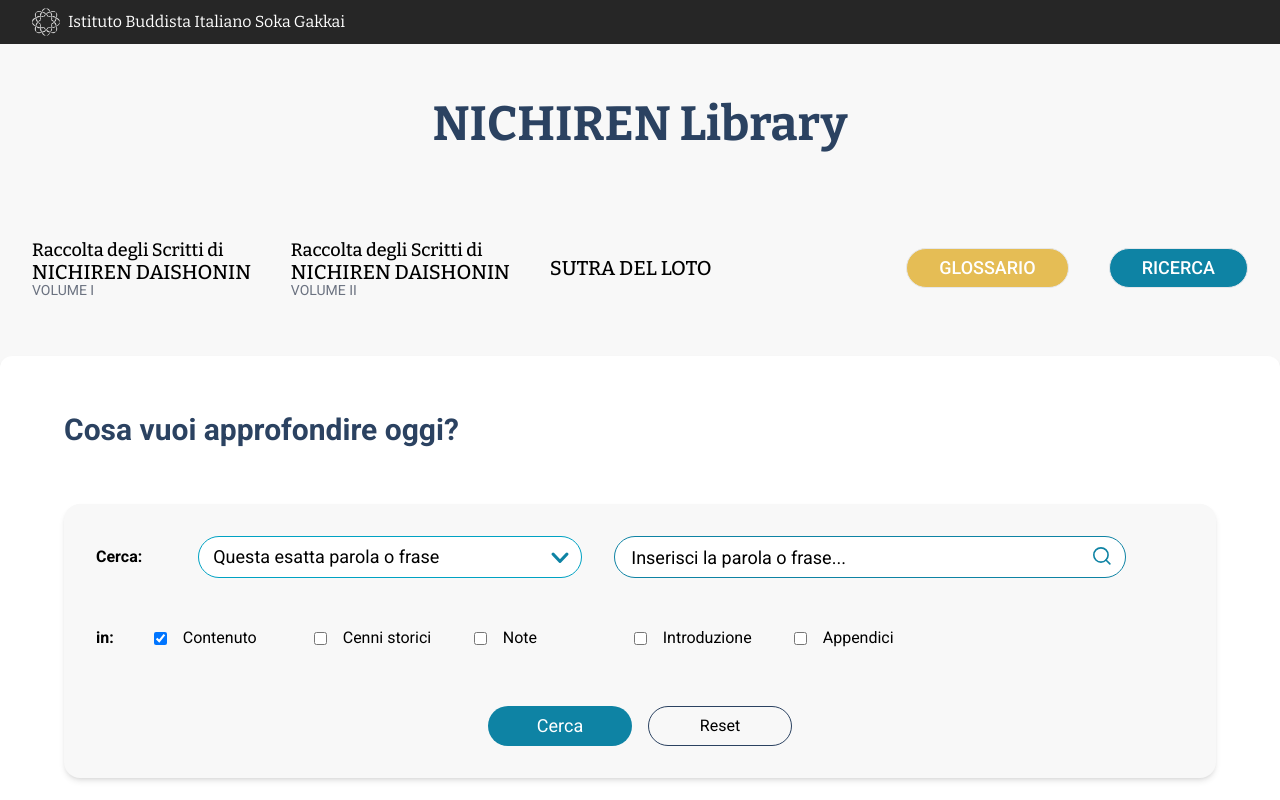
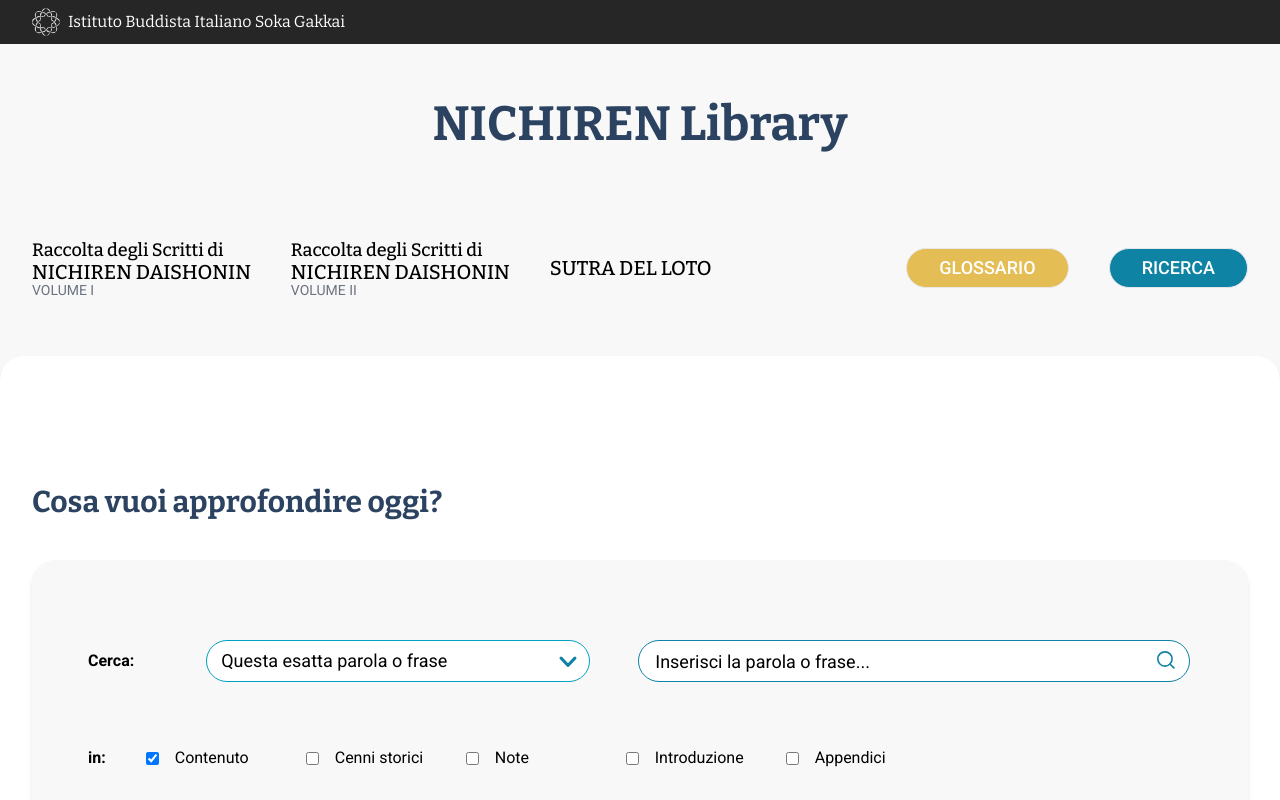
Before and after one commit to upalatucci/biblioteca-nextjs, a Next.js app: page /ricerca-avanzata in a window 1280 px wide. Shown: the top 800 px of the page. Built offline with nearby package versions, Linux system fonts and the light colour scheme.

Commit message:
Fix: style search and results

```diff
--- a/components/AdvancedSearch/AdvancedSearch.tsx
+++ b/components/AdvancedSearch/AdvancedSearch.tsx
@@ -88,16 +88,16 @@ const AdvancedSearch: FC<AdvancedSearchType> = ({ loading }) => {
   };
 
   return (
-    <div className="bg-white py-14 rounded-xl shadow-md mb-20">
-      <form onSubmit={onSubmit} className="mx-auto max-w-6xl pb-10 mb-10">
-        <section className="font-sans">
+    <div className="w-full bg-white rounded-3xl shadow-md py-20 mb-20 lg:py-32 px-8">
+      <form onSubmit={onSubmit} className="mx-auto max-w-[1400px]">
+        <section className="">
           <div className="container mx-auto">
-            <h2 className="text-3xl px-4 md:px-0 font-bold">
+            <h2 className="text-3xl px-4 pb-10 md:px-0 font-bold ">
               Cosa vuoi approfondire oggi?
             </h2>
 
-            <div className="rounded-2xl bg-defaultBg p-8 my-14 shadow-md flex flex-col items-center justify-evenly">
-              <div className="w-full flex flex-col md:flex-row items-center justify-start gap-4 mb-8">
+            <div className="font-sans rounded-3xl bg-defaultBg px-14 py-20 shadow-md flex flex-col items-center justify-evenly gap-12">
+              <div className="w-full flex flex-col md:flex-row items-center justify-start gap-8">
                 <span className="font-bold mr-10">Cerca:</span>
                 <Select
                   onChange={(newVal) =>
@@ -116,7 +116,7 @@ const AdvancedSearch: FC<AdvancedSearchType> = ({ loading }) => {
                 />
               </div>
 
-              <div className="pt-4 pb-8 flex w-full justify-start">
+              <div className="pt-4 flex w-full justify-start">
                 <span className="font-bold mb-6 mr-10">in:</span>
                 <div className="">
                   <div className="flex items-center justify-start flex-wrap">
@@ -190,7 +190,7 @@ const AdvancedSearch: FC<AdvancedSearchType> = ({ loading }) => {
 
               <div className="px-4 flex flex-wrap gap-4 items-center justify-center">
                 <button
-                  className="btn bg-primary hover:bg-primaryHover rounded-3xl w-36 h-10 text-white text-lg"
+                  className="btn bg-primary hover:bg-primaryHover rounded-3xl w-60 h-10 text-white text-lg"
                   type="submit"
                 >
                   <div className="flex items-center justify-center">
@@ -199,7 +199,7 @@ const AdvancedSearch: FC<AdvancedSearchType> = ({ loading }) => {
                 </button>
 
                 <button
-                  className="btn  rounded-3xl h-10 w-36 border border-secondary hover:text-white hover:bg-secondary"
+                  className="btn rounded-3xl h-10 w-60 border border-secondary hover:text-white hover:bg-secondary"
                   type="reset"
                   onClick={onReset}
                 >
--- a/components/Results/ResultTab.tsx
+++ b/components/Results/ResultTab.tsx
@@ -30,7 +30,7 @@ const CountLoading = ({ loading, count }) =>
   );
 
 const selectedTabClass =
-  "font-bold text-black !bg-white border border-gray-200 rounded-t-xl border-b-0 relative top-[0.5px] rounded-t-lg";
+  "font-bold text-black !bg-white border border-gray-200 rounded-t-3xl border-b-0 relative top-[0.5px]";
 
 const ResultTab: React.FC<ResultTabProps> = ({
   count,
@@ -43,10 +43,10 @@ const ResultTab: React.FC<ResultTabProps> = ({
 
   if (count === 0) {
     return (
-      <li className="mr-4 min-w-60 whitespace-pre">
+      <li className="mr-4 min-w-80 whitespace-pre">
         <a
           aria-current="page"
-          className={classNames("inline-block p-4 cursor-not-allowed")}
+          className={classNames("text-lg inline-block p-4 cursor-not-allowed")}
         >
           {title} <CountLoading loading={loading} count={count} />
         </a>
@@ -55,11 +55,11 @@ const ResultTab: React.FC<ResultTabProps> = ({
   }
 
   return (
-    <li className="mr-4 min-w-60 whitespace-pre">
+    <li className="mr-4 min-w-80 whitespace-pre">
       <Link href={createTabURL(router, tabKey)}>
         <a
           aria-current="page"
-          className={classNames("inline-block p-4", {
+          className={classNames("text-lg inline-block py-4 px-8", {
             [selectedTabClass]: active,
           })}
         >
--- a/components/Results/ResultsContainer.tsx
+++ b/components/Results/ResultsContainer.tsx
@@ -12,11 +12,11 @@ import { removeBook, removeRSNDParams } from "./utils";
 import TabFilters from "./TabFilters";
 
 const NoResults = () => (
-  <div className="bg-white shadow-md rounded-3xl">
-    <div className="px-8 md:px-20 xl:px-0 md:max-w-6xl mx-auto py-20">
-      <h2 className="text-3xl md:text-4xl px-4 font-bold">
+  <div className="border-b border-gray-400 bg-white px-8 shadow-md rounded-3xl">
+    <div className="md:px-20 xl:px-0 mx-auto max-w-[1400px] py-20">
+      <h3 className="text-3xl md:text-4xl px-4 font-bold">
         Spiacenti nessun risultato trovato
-      </h2>
+      </h3>
     </div>
   </div>
 );
@@ -26,8 +26,8 @@ const removeParams = (routerPath: string, book: string) => {
 };
 
 const NoResultsForThatBook = ({ router }) => (
-  <div className="bg-white shadow-md rounded-3xl">
-    <div className="px-8 md:px-20 xl:px-0 md:max-w-6xl mx-auto py-20">
+  <div className="border-b border-gray-400 bg-white px-8 shadow-md rounded-3xl">
+    <div className="md:px-20 xl:px-0 mx-auto max-w-[1400px] py-20">
       <div className="my-4">
         <h3 className="text-lg px-4 font-bold">
           Spiacenti nessun risultato per questa fonte:{" "}
@@ -70,10 +70,10 @@ const ResultsContainer: React.FC<ResultsContainerProps> = ({
   }
 
   return (
-    <div className="bg-white shadow-md rounded-3xl">
-      <div className="px-8 md:px-20 xl:px-0 md:max-w-6xl mx-auto pt-20">
+    <div className="border-b border-gray-400 bg-white px-8 shadow-md rounded-3xl">
+      <div className="md:px-20 xl:px-0 mx-auto max-w-[1400px] pt-20">
         <TabFilters />
-        <ul className="divide-y-2 divide-dashed mb-10 mx-auto bg-defaultBg  rounded-xl shadow-md  px-4 md:px-10 py-8">
+        <ul className="divide-y-2 divide-dashed mb-10 mx-auto bg-defaultBg  rounded-3xl shadow-md  px-4 md:px-10 py-8">
           {searchedPosts?.map((postResult) => (
             <PostResult key={postResult.id} post={postResult} />
           ))}
--- a/components/Results/ResultsHeader.tsx
+++ b/components/Results/ResultsHeader.tsx
@@ -30,7 +30,7 @@ const ResultsHeader: React.FC<ResultsHeaderProps> = ({ data, loading }) => {
   const totalCount = rsndCount + sdlCount + glossaryCount;
 
   return (
-    <ul className="flex overflow-x-auto overflow-y-hidden text-sm font-medium text-center font-sans text-gray-500 border-b border-gray-200 dark:border-gray-700 dark:text-gray-400 mx-auto px-8 md:px-20 xl:px-0 md:max-w-6xl">
+    <ul className="relative mb-[-1px] mx-auto max-w-[1400px] flex overflow-x-auto overflow-y-hidden text-sm text-center font-sans dark:text-gray-400 md:px-20 xl:px-0">
       <ResultTab
         loading={loadingTab}
         count={totalCount}
--- a/components/SearchInput.tsx
+++ b/components/SearchInput.tsx
@@ -18,10 +18,10 @@ const SearchInput: FC<SearchInputProps> = ({
   "aria-label": ariaLabel,
   required = false,
 }) => (
-  <div className={classNames("w-full max-w-lg input-container", className)}>
+  <div className={classNames("w-full max-w-[50%] input-container", className)}>
     <input
       type="search"
-      className="border border-primary h-[42px] w-full max-w-lg px-4 py-1 rounded-3xl bg-white placeholder:text-black text-lg font-sans"
+      className="border border-primary h-[42px] w-full px-4 py-1 rounded-3xl bg-white placeholder:text-black text-lg font-sans"
       placeholder={placeholder || "Inserisci la parola o frase..."}
       value={value || ""}
       onChange={onChange}
--- a/pages/ricerca-avanzata/index.tsx
+++ b/pages/ricerca-avanzata/index.tsx
@@ -20,7 +20,7 @@ export default function Ricerca() {
         <AdvancedSearch loading={isLoading} />
 
         {searchedPosts && (
-          <h3 className="text-2xl font-bold text-primary mx-auto px-8 md:px-20 xl:px-0 md:max-w-6xl mb-10">
+          <h3 className="mx-auto max-w-[1400px] text-4xl md:text-3xl text-primary font-bold mb-8">
             Abbiamo trovato
           </h3>
         )}
--- a/pages/ricerca/index.tsx
+++ b/pages/ricerca/index.tsx
@@ -18,10 +18,8 @@ export default function Ricerca() {
       <HomeNavbar />
       <main>
         <SimpleSearch loading={isLoading} />
-        <section className="py-20 lg:py-32 px-8">
-        <div className="container min-h-[50vh] mx-auto max-w-[1400px]">
         {searchedPosts && (
-          <h3 className="text-4xl md:text-3xl text-primary font-bold mb-8">
+          <h3 className="mx-auto max-w-[1400px] text-4xl md:text-3xl text-primary font-bold mb-8">
             Abbiamo trovato
           </h3>
         )}
@@ -54,8 +52,6 @@ export default function Ricerca() {
           totalResults={totalResults}
           loading={isLoading}
         />
-        </div>
-        </section>
       </main>
       <Footer />
     </>
```
Also changed, not shown: components/SimpleSearch.tsx (+6 -6 lines).
